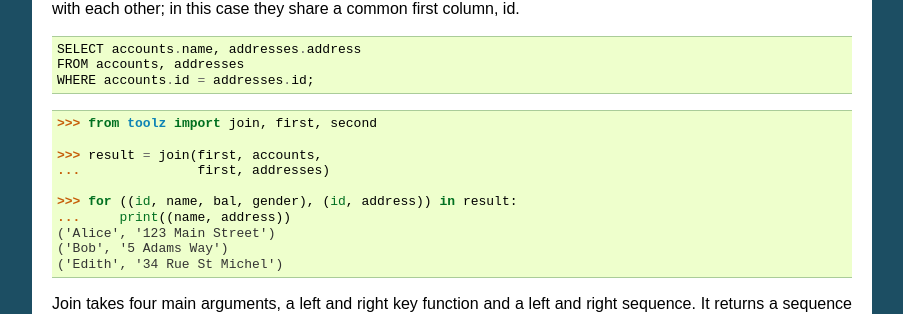
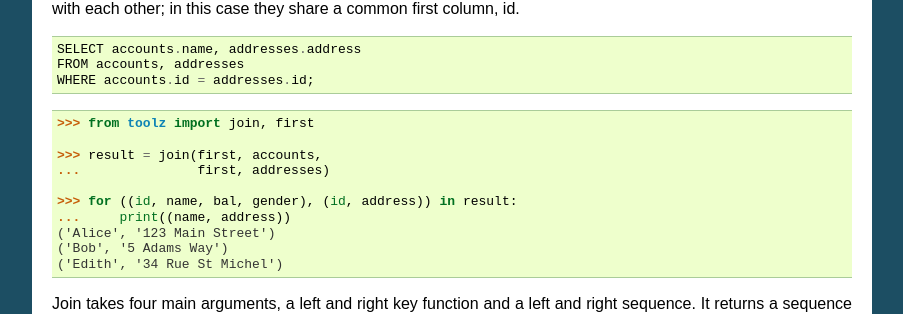
Before and after one commit to pytoolz/toolz, a Sphinx documentation site: the page built from doc/source/streaming-analytics.rst, in a window 1280 px wide and 900 px high, scrolled down 2440 px. Shown: the part 144-458 px from the top of the window, without its empty margins (198-1101 px from the left). Built offline with Sphinx 7.4.7, drawn with Linux system fonts in a browser that asks for light colours; the version number is read from the project's files by our own code.

Commit message:
remove unneeded import

```diff
--- a/doc/source/streaming-analytics.rst
+++ b/doc/source/streaming-analytics.rst
@@ -186,7 +186,7 @@ common first column, id.
 
 .. code::
 
-   >>> from toolz import join, first, second
+   >>> from toolz import join, first
 
    >>> result = join(first, accounts,
    ...               first, addresses)
```
